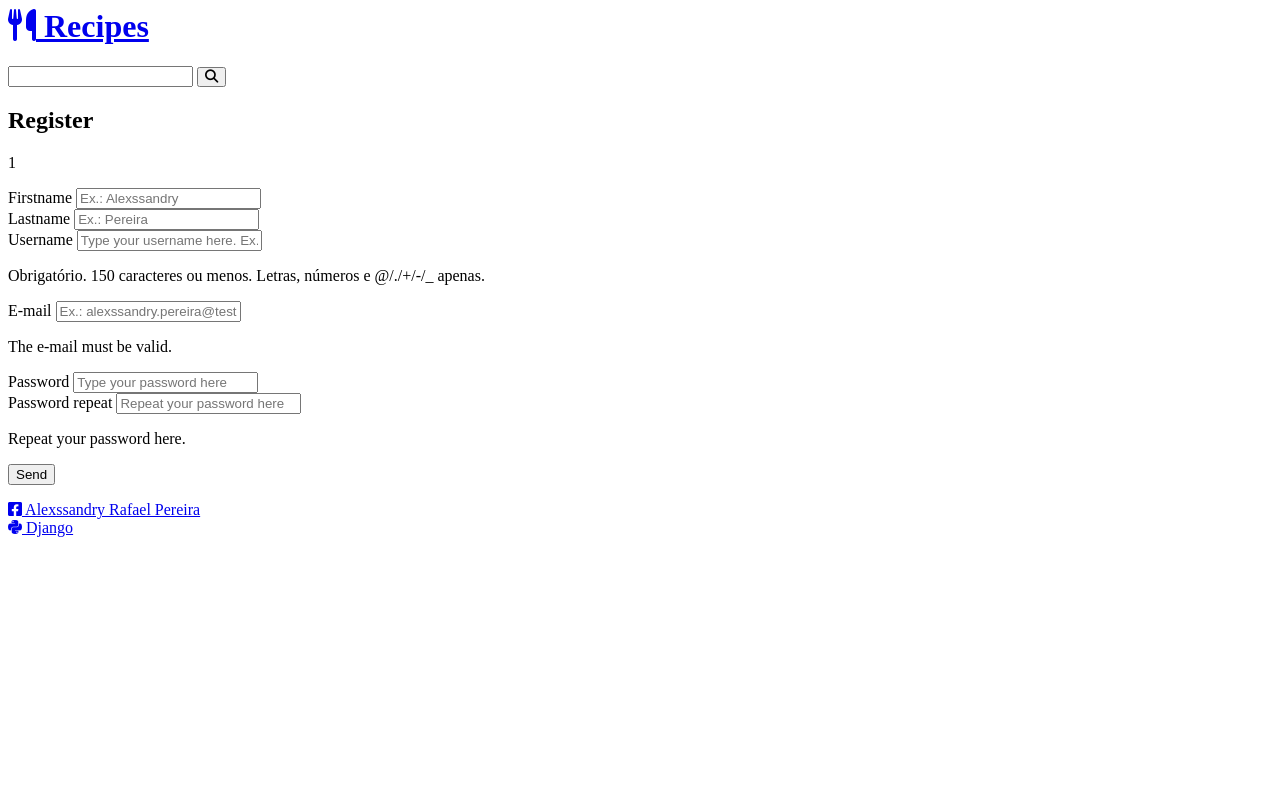
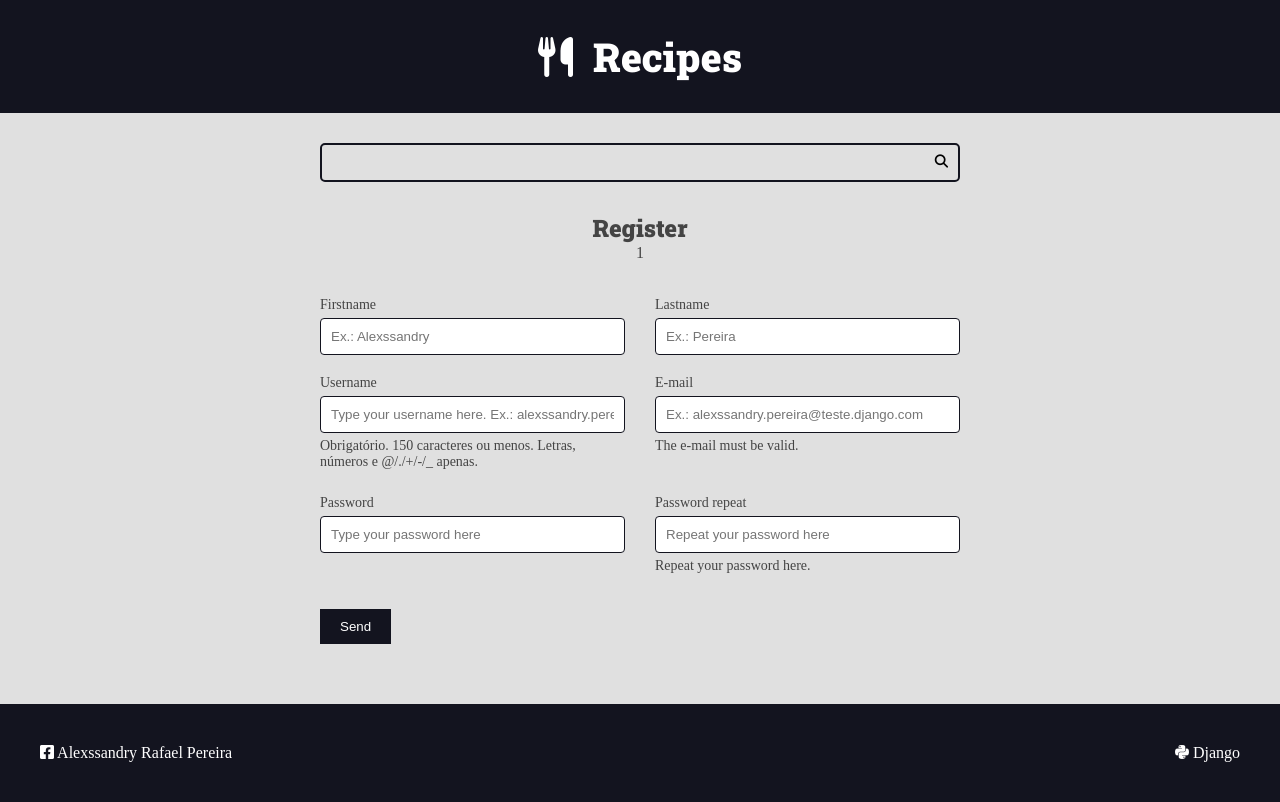
Before and after one commit to Alexssandry/recipes-project, a Django app: page /authors/register/ in a window 1280 px wide. Run offline with Django 4.2, Linux system fonts and the light colour scheme; some libraries are stand-ins or nearby versions.

Commit message:
Movendo arquivos

```diff
--- /dev/null
+++ b/base_static/global/css/style.css
@@ -0,0 +1,397 @@
+:root {
+    --color-primary: #269fe6;
+    --color-primary-hover: #2086c2;
+    --color-primary-dark: #13141f;
+    --color-primary-dark-hover: #212336;
+    --color-primary-light: #d4ecfa;
+    --color-primary-light-hover: #bdd8e7;
+
+    --color-white: #fff;
+    --color-black: #000;
+
+    --color-dark-text: #444;
+    --color-info-light: #cce5ff;
+    --color-debug-light: #cce5ff;
+    --color-success-light: #d4edda;
+    --color-alert-light: #fff3cd;
+    --color-warning-light: #fff3cd;
+    --color-error-light: #f8d7da;
+
+    --color-info-dark: #4d86c4;
+    --color-debug-dark: #4d86c4;
+    --color-success-dark: #4a9c5d;
+    --color-alert-dark: #927f40;
+    --color-warning-dark: #927f40;
+    --color-error-dark: #da525d;
+
+    --color-gray-0: #f9f9f9;
+    --color-gray-1: #e0e0e0;
+    --color-gray-2: #c7c7c7;
+    --color-gray-3: #aeaeae;
+    --color-gray-4: #959595;
+    --color-gray-5: #7d7d7d;
+    --color-gray-6: #646464;
+    --color-gray-7: #4b4b4b;
+    --color-gray-8: #323232;
+    --color-gray-9: #191919;
+
+    --font-primary: sans-serif;
+    --font-headings: 'Roboto Slab', serif;
+
+    --spacing-gutter-medium: 30px;
+    --spacing-gutter-large: 40px;
+}
+
+* {
+    padding: 0;
+    margin: 0;
+    box-sizing: border-box;
+}
+
+body {
+    font-size: 16px;
+    font-family: vat(font-primary);
+    background: var(--color-gray-1);
+    color: var(--color-dark-text)
+}
+
+h1,
+h2,
+h3,
+h4,
+h5,
+h6 {
+    font-family: var(--font-headings);
+}
+
+.container {
+    max-width: 1200px;
+    margin: 0 auto;
+    padding: var(--spacing-gutter-medium)
+}
+
+.main-header-container {
+    background: var(--color-primary-dark);
+}
+
+.main-logo {
+    font-size: 40px;
+    color: var(--color-white);
+    text-decoration: none;
+    display: flex;
+    flex-flow: row nowrap;
+    align-items: center;
+    justify-content: center;
+    width: fit-content;
+    margin: 0 auto;
+}
+
+.main-logo-icon {
+    margin-right: 10px;
+}
+
+.main-logo-text {
+    margin-left: 10px;
+}
+
+.search-form {
+    border: 2px solid var(--color-primary-dark);
+    max-width: 640px;
+    margin: 0 auto;
+    border-radius: 5px;
+    position: relative;
+    transition: all 300ms ease-in-out;
+}
+
+.search-input,
+.search-button {
+    border: none;
+    background: none;
+    outline: none;
+    padding: 10px;
+    transition: all 300ms ease-in-out;
+}
+
+.search-input {
+    width: 100%;
+    padding-right: 30px;
+}
+
+.search-button {
+    position: absolute;
+    top: 0;
+    right: 0;
+}
+
+.search-form:focus-within {
+    border-color: var(--color-primary);
+    background: var(--color-white);
+}
+
+.search-form:focus-within .search-button {
+    color: var(--color-primary);
+}
+
+.search-form:focus-within .search-button:hover {
+    background: rgb(0, 0, 0, .1);
+}
+
+.search-button:focus {
+    outline: 1px solid var(--color-primary);
+    background: rgb(0, 0, 0, .1);
+}
+
+.main-content {
+    padding-top: 0;
+}
+
+.main-content-list {
+    display: grid;
+    grid-template-columns: repeat(auto-fit, minmax(340px, 1fr));
+    gap: var(--spacing-gutter-large);
+}
+
+.main-content-detail .recipe-list-item {
+    max-width: 840px;
+    margin: 0 auto;
+}
+.main-content-detail .recipe-list-item:hover {
+    transform: scale(1);
+    box-shadow: -5px 5px 10px rgb(0, 0, 0, .3);
+}
+
+.recipe {
+    background: var(--color-white);
+    box-shadow: -5px 5px 10px rgb(0, 0, 0, .3);
+    transition: all 300ms ease-in-out;
+    transform: scale(1);
+    border-radius: 4px;
+    overflow: hidden;
+}
+
+.recipe img {
+    max-width: 100%;
+}
+
+.recipe-list-item {
+    max-width: 640px;
+    height: fit-content;
+}
+
+.recipe-list-item:hover {
+    transform: scale(1.02);
+    box-shadow: -10px 10px 15px rgb(0, 0, 0, .2);
+}
+
+.recipe-title-container {
+    padding-bottom: 20px;
+    padding: var(--spacing-gutter-medium);
+}
+.recipe-title-container a{
+    text-decoration: none;
+    color: var(--color-primary-dark);
+}
+
+.recipe-author {
+    padding: 0 var(--spacing-gutter-medium);
+}
+
+.recipe-author-item {
+    color: var(--color-gray-4);
+    margin-right: 10px;
+}
+
+.recipe-author a {
+    color: var(--color-primary);
+    transition: all 300ms ease-in-out;
+    text-decoration: none;
+}
+
+.recipe-author a:hover {
+    color: var(--color-dark-text)
+}
+
+.recipe-content {
+    padding-top: 20px;
+    padding: var(--spacing-gutter-medium);
+}
+
+.recipe-meta-container {
+    display: flex;
+    flex-flow: row nowrap;
+    padding: var(--spacing-gutter-medium);
+    background: var(--color-gray-1);
+}
+
+.recipe-meta {
+    display: flex;
+    flex-flow: column nowrap;
+    flex-shrink: 1;
+    flex-grow: 1;
+    text-align: center;
+}
+
+.recipe-meta-title {
+    font-size: 16px;
+}
+
+.recipe-footer a {
+    background: var(--color-primary-dark);
+    display: block;
+    color: var(--color-white);
+    text-decoration: none;
+    text-align: center;
+    padding: var(--spacing-gutter-medium);
+    transition: all 300ms ease-in-out;
+}
+
+.recipe-footer a:hover {
+    background: var(--color-primary-dark-hover);
+}
+
+.main-footer {
+    display: flex;
+    align-items: center;
+    justify-content: space-between;
+    background: var(--color-primary-dark);
+    color: var(--color-white);
+    padding: var(--spacing-gutter-large);
+}
+
+.main-footer a {
+    text-decoration: none;
+    color: var(--color-white);
+}
+
+.main-footer a:hover {
+    color: var(--color-gray-3);
+}
+
+.preparation_steps h1,
+.preparation_steps h2,
+.preparation_steps h3,
+.preparation_steps h4,
+.preparation_steps h5,
+.preparation_steps h6,
+.preparation-steps p {
+    margin: 20px 0;
+}
+
+/* PAGINATION */
+
+.pagination-content {
+    display: flex;
+    flex-flow: row wrap;
+    gap: 10px 5px;
+}
+
+.pagination .page-item {
+    text-decoration: none;
+    background: var(--color-gray-3);
+    padding: 5px 10px;
+}
+
+.pagination .page-link {
+    background: var(--color-primary);
+    color: var(--color-white);
+}
+
+.pagination .page-current {
+    background: var(--color-primary-dark);
+}
+
+/* Forms */
+.form-content {
+    max-width: 640px;
+    margin: 0 auto;
+    margin-bottom: var(--spacing-gutter-medium);
+}
+.form-content label,
+.form-content .help-text,
+.errorlist {
+    display: block;
+    margin: 5px 0;
+    font-size: 14px;
+    list-style-type: none;
+}
+.errorlist {
+    color: var(--color-error-dark);
+}
+.form-content input {
+    width: 100%;
+    padding: 10px;
+    border-radius: 4px;
+    border: 1px solid var(--color-primary-dark);
+}
+.form-content-grid {
+    display: grid;
+    grid-template-columns: repeat(auto-fit, minmax(300px, 1fr));
+    gap: calc(var(--spacing-gutter-medium) / 2) var(--spacing-gutter-medium);
+}
+
+.form-content button {
+    padding: 10px 20px;
+    color: var(--color-white);
+    background: var(--color-primary-dark);
+    border: none;
+}
+.form-content button:hover {
+    background: var(--color-primary-dark-hover);
+}
+
+/* Messages */
+.messages-container {
+    display: flex;
+    flex-flow: column nowrap;
+    gap: calc(var(--spacing-gutter-medium) / 4);
+}
+.message {
+    padding: 10px;
+    border-radius: 4px;
+    border: 1px solid var(--color-dark-text);
+    background: var(--color-gray-2);
+    color: var(--color-dark-text);
+}
+.message-error {
+    border: 1px solid var(--color-error-dark);
+    background: var(--color-error-light);
+    color: var(--color-error-dark);
+}
+.message-info {
+    border: 1px solid var(--color-info-dark);
+    background: var(--color-info-light);
+    color: var(--color-info-dark);
+}
+.message-debug {
+    border: 1px solid var(--color-debug-dark);
+    background: var(--color-debug-light);
+    color: var(--color-debug-dark);
+}
+.message-success {
+    border: 1px solid var(--color-success-dark);
+    background: var(--color-success-light);
+    color: var(--color-success-dark);
+}
+.message-warning {
+    border: 1px solid var(--color-warning-dark);
+    background: var(--color-warning-light);
+    color: var(--color-warning-dark);
+}
+
+/* Generics */
+.center {
+    text-align: center;
+}
+.m-x {
+    margin: 0 var(--spacing-gutter-medium);
+}
+.m-y {
+    margin: var(--spacing-gutter-medium) 0;
+}
+
+@media (max-width: 600px) {
+    .main-content-list,
+    .form-content-grid {
+        grid-template-columns: repeat(auto-fit, minmax(100%, 1fr));
+    }
+}
--- a/recipes/templates/recipes/partials/head.html
+++ b/base_templates/global/partials/head.html
@@ -12,5 +12,5 @@
 <link rel="preconnect" href="https://fonts.gstatic.com" crossorigin>
 <link href="https://fonts.googleapis.com/css2?family=Roboto+Slab:wght@900&display=swap" rel="stylesheet">
 
-<link rel="stylesheet" href="{% static 'recipes/css/style.css' %}">
+<link rel="stylesheet" href="{% static 'global/css/style.css' %}">
 <link rel="stylesheet" href="{% static 'global/css/global-style.css' %}">
```
Also changed, not shown: authors/templates/authors/pages/register_view.html (+2 -37 lines), base_templates/global/base.html (+6 -6 lines), base_templates/global/partials/form.html (added, +36 -0 lines), base_templates/global/partials/footer.html (renamed from recipes/templates/recipes/partials/footer.html), base_templates/global/partials/header.html (renamed from recipes/templates/recipes/partials/header.html), base_templates/global/partials/messages.html (renamed from recipes/templates/recipes/partials/messages.html), base_templates/global/partials/pagination.html (renamed from recipes/templates/recipes/partials/pagination.html), base_templates/global/partials/search.html (renamed from recipes/templates/recipes/partials/search.html).
